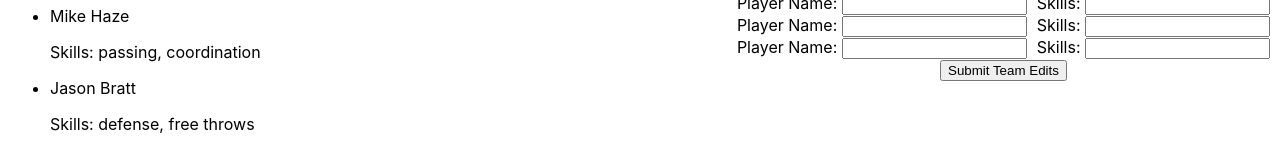
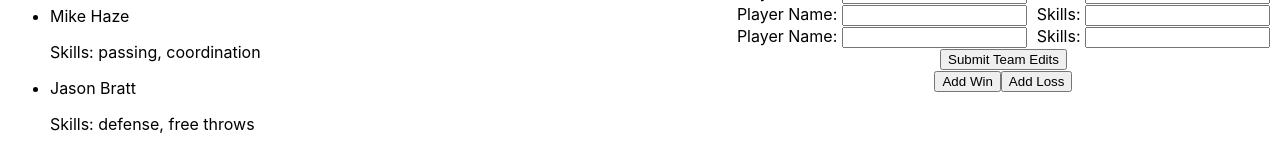
Before and after one commit to squaye6756/Project-3-Front-End, a React (Create React App) app in the folder front-end/: page / in a window 1280 px wide. Shown: the part 498-658 px from the top of the page. Built offline with nearby package versions, Linux system fonts and the light colour scheme.

Commit message:
redoing commit of successful get, put, and post routes

```diff
--- a/front-end/src/components/Teams.js
+++ b/front-end/src/components/Teams.js
@@ -1,6 +1,16 @@
 import React from 'react';
+import axios from 'axios';
 
 const Teams = (props) => {
+
+    const loadTeams = () => {
+        axios.get('http://localhost:3000/teams')
+        .then(
+            (response) => {
+                props.setTeams(response.data);
+            }
+        );
+    }
 
     const toggleSkill = (id) => {
         const skills = document.getElementById(id);
@@ -8,6 +18,28 @@ const Teams = (props) => {
     }
 
     let fakeId = 10;
+
+    const addWin = (team) => {
+        axios.put(
+            `http://localhost:3000/teams/${team._id}`,
+            {
+                wins: team.wins + 1
+            }
+        ).then(() => {
+            loadTeams();
+        });
+    }
+
+    const addLoss = (team) => {
+        axios.put(
+            `http://localhost:3000/teams/${team._id}`,
+            {
+                losses: team.losses + 1
+            }
+        ).then(() => {
+            loadTeams();
+        });
+    }
 
     return (
         <div className='teams-container'>
@@ -74,6 +106,10 @@ const Teams = (props) => {
                                         <input type='text' id='edit-player-three-skills'/>
                                     </div>
                                     <input type='submit' value='Submit Team Edits'/>
+                                    <div className='record-btns'>
+                                        <button onClick={() => {addWin(team)}}>Add Win</button>
+                                        <button onClick={() => {addLoss(team)}}>Add Loss</button>
+                                    </div>
                                 </form>
                             </div>
                         </div>
```
